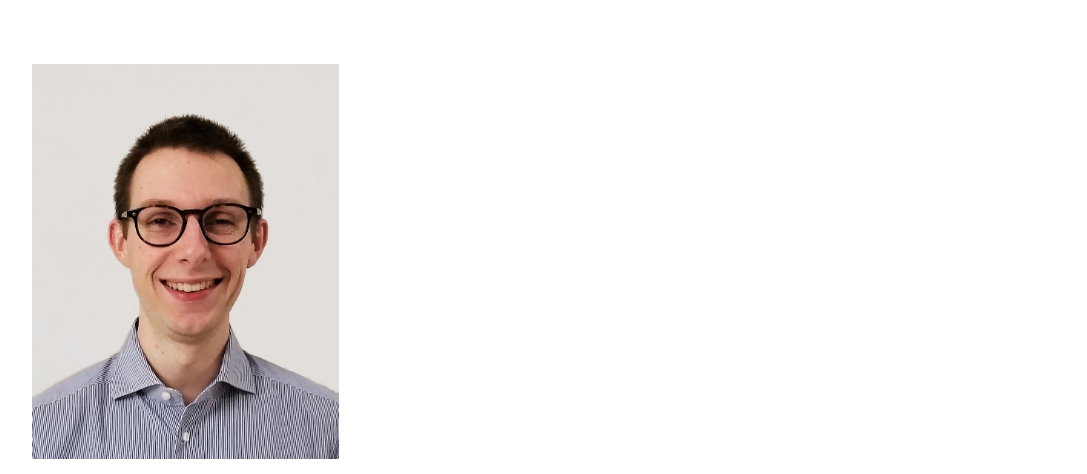
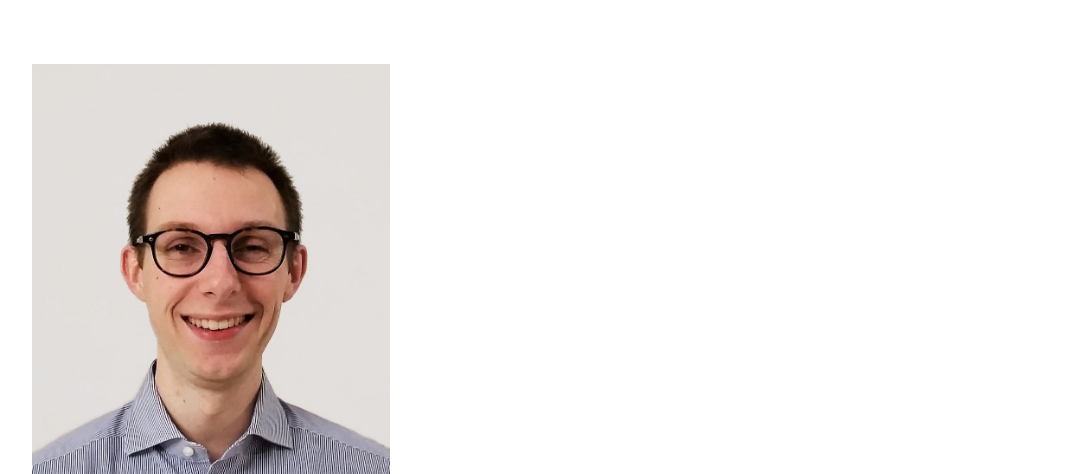
Before and after one commit to adalmaso/adalmaso.github.io, a plain HTML site: page index.html in a window 1280 px wide. Shown: the top 474 px of the page, without its empty margins (96-1183 px from the left). Drawn offline with Linux system fonts and the light colour scheme.

Commit message:
Update index.html

```diff
--- a/index.html
+++ b/index.html
@@ -14,7 +14,7 @@
       a {color: #00008B; text-decoration: none}
       a:hover {color: black; text-decoration: none}
       .border {border-top: 1pt solid black; border-bottom: 1pt solid black;}
-      .scaleImg {max-width: 30%; height: auto; width: auto\9; /* ie8 */}
+      .scaleImg {min-width: 25%; max-width: 35%; height: auto; width: auto\9; /* ie8 */}
     </style>
   </head>
   <body>
```
